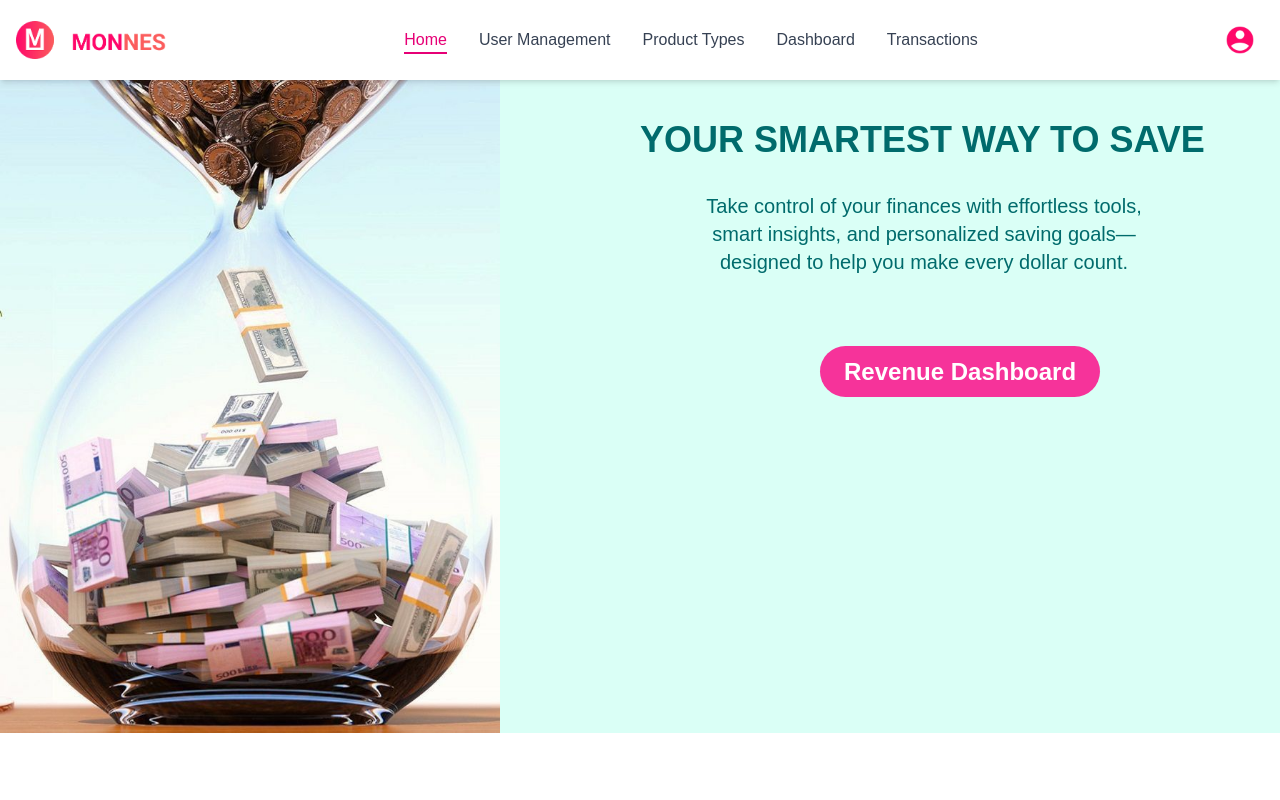
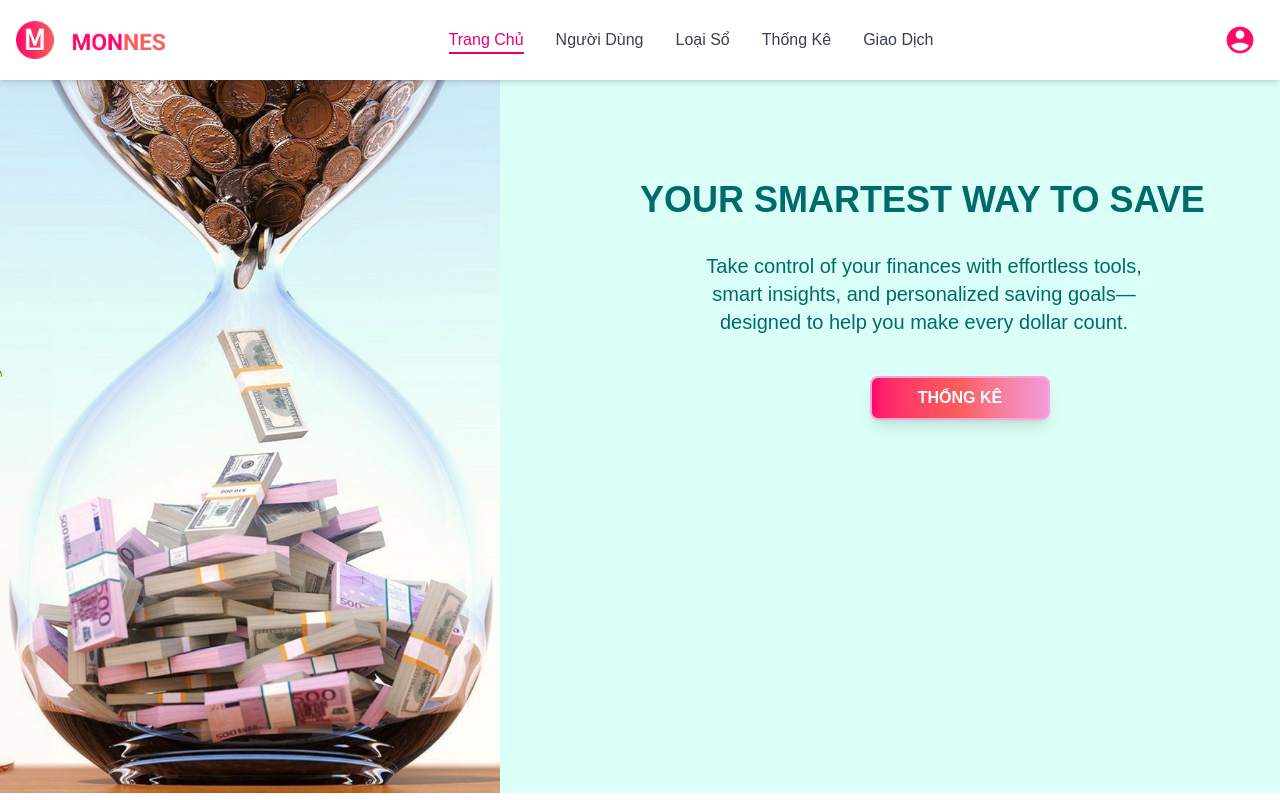
Before and after one commit to hathuanihi/MonNes_Web, a Next.js app: page /admin/home in a window 1280 px wide. Built offline with nearby package versions, Linux system fonts and the light colour scheme.

Commit message:
fixed: create a sotietkiem

```diff
--- a/src/app/admin/home/page.tsx
+++ b/src/app/admin/home/page.tsx
@@ -5,8 +5,10 @@ import image from '@/assets/download.jpg'
 export default function HomePage() {
     return (
         <div>
-            <AdminHeader />
-            <main className="bg-[#DAFFF6]">
+            <div className="fixed top-0 left-0 right-0 z-[100]">
+                <AdminHeader />
+            </div>
+            <main className="mt-15 bg-[#DAFFF6]">
                 <div className="max-w-5xl flex flex-row">
                     <div className="w-1/2 ml-0">
                         <Image
@@ -26,12 +28,12 @@ export default function HomePage() {
                             Take control of your finances with effortless tools, smart insights, and personalized saving goals—designed to help you
                             make every dollar count.
                         </p>
-                        <div className="mt-20 text-2xl">
+                        <div className="mt-10 text-base flex justify-center"> {/* Căn giữa và thu nhỏ chiều ngang nút */}
                             <a
-                                href="/admin/dashboard"
-                                className="font-bold px-6 py-3 max-w-md ml-45 bg-pink-500 text-white rounded-full hover:bg-pink-600"
+                                href="/signin"
+                                className="bg-gradient-to-r from-[#FF086A] via-[#FB5D5D] to-[#F19BDB] hover:from-pink-600 hover:to-pink-700 text-white font-bold px-3 py-2 rounded-lg shadow-lg transition-all duration-200 transform hover:scale-105 flex items-center gap-2 border-2 border-pink-300 w-[180px] justify-center"
                             >
-                                Revenue Dashboard
+                                THỐNG KÊ
                             </a>
                         </div>
                     </div>
--- a/src/app/admin/management/page.tsx
+++ b/src/app/admin/management/page.tsx
@@ -75,13 +75,15 @@ function UserListItem({ user, isSelected, onSelect }: UserListItemProps) {
                 className="mr-3 rounded-full bg-gray-200 p-0.5 object-cover flex-shrink-0"
             />
             <div className="flex-1 min-w-0">
-                <p className="font-semibold text-sm text-gray-800 truncate">{user.tenND || user.email || `User ID: ${user.maND}`}</p>
+                <p className="font-semibold text-sm text-gray-800 truncate">{user.tenND || 'Người dùng'}</p>
                 <p className="text-xs text-gray-500 truncate">{user.email || "Chưa có email"}</p>
             </div>
-            <span className={`ml-auto flex-shrink-0 pl-3 px-2 py-0.5 text-xs font-semibold rounded-full ${
-                user.vaiTro === "ADMIN" ? "bg-red-100 text-red-700" : "bg-green-100 text-green-700"
-            }`}>
-                {user.vaiTro}
+            <span className={`ml-auto flex-shrink-0 pl-3`}>
+              <span className={`flex items-center justify-center px-2 py-0.5 text-xs font-semibold rounded-full ${
+                    user.vaiTro === "ADMIN" ? "bg-red-100 text-red-700" : "bg-green-100 text-green-700"
+                }`} style={{ minWidth: 60, textAlign: 'center' }}>
+                    {user.vaiTro}
+              </span>
             </span>
         </div>
     );
@@ -102,7 +104,9 @@ function UserDetailPanel({ user, onClose, onEdit, onDelete }: UserDetailPanelPro
                 <button onClick={onClose} className="text-gray-400 hover:text-gray-600 text-3xl leading-none">&times;</button>
             </div>
             <div className="flex flex-col items-center mb-6 flex-shrink-0">
-                <Image src={UserAvatarIcon} alt="User Avatar" width={100} height={100} className="rounded-full mb-3 border-2 border-pink-300 shadow-sm"/>
+                <div className="w-24 h-24 rounded-full bg-pink-300 flex items-center justify-center mb-3">
+                            <span className="text-6xl text-white">👤</span>
+                </div>
                 <h3 className="text-xl font-bold text-gray-800">{user.tenND || "Chưa cập nhật tên"}</h3>
                 <p className="text-sm text-gray-500">{user.email}</p>
                 <p className={`text-xs font-semibold px-2 py-0.5 rounded-full mt-2 ${user.vaiTro === "ADMIN" ? "bg-red-200 text-red-800" : "bg-green-200 text-green-800"}`}>{user.vaiTro}</p>
@@ -140,9 +144,6 @@ function UserDetailPanel({ user, onClose, onEdit, onDelete }: UserDetailPanelPro
                 ) : ( <p className="text-gray-500 italic">Chưa có sổ tiết kiệm nào.</p> )}
             </div>
             {/* Nút hành động */}
-            <div className="mt-auto pt-4 border-t border-gray-200 flex space-x-3 flex-shrink-0">
-                <button onClick={() => onEdit(user)} className="flex-1 bg-pink-500 hover:bg-pink-600 text-white font-semibold py-2.5 px-4 rounded-md transition-colors shadow-sm">Sửa thông tin</button>
-            </div>
         </div>
     );
 }
@@ -227,7 +228,9 @@ export default function UserManagementPage() {
 
     return (
         <div className="min-h-screen flex flex-col bg-gray-50">
-            <AdminHeader />
+            <div className="fixed top-0 left-0 right-0 z-[100]">
+                <AdminHeader />
+            </div>
             {/* Banner Tiêu đề Trang - KHÔNG sticky, cho phép cuộn */}
             <div className="w-full" style={{marginTop: '5rem'}}>
                 <h1
--- a/src/app/page.tsx
+++ b/src/app/page.tsx
@@ -5,7 +5,9 @@ import image from '@/assets/download.jpg'
 export default function HomePage() {
     return (
         <div>
+            <div className="fixed top-0 left-0 right-0 z-[100]">
                 <Header />
+            </div>
             <main className="mt-15 bg-[#DAFFF6]">
                 <div className="max-w-5xl flex flex-row">
                     <div className="w-1/2 ml-0">
@@ -26,12 +28,12 @@ export default function HomePage() {
                             Take control of your finances with effortless tools, smart insights, and personalized saving goals—designed to help you
                             make every dollar count.
                         </p>
-            <div className="mt-20 text-2xl">
+                        <div className="mt-10 text-base flex justify-center"> {/* Căn giữa và thu nhỏ chiều ngang nút */}
                             <a
                                 href="/signin"
-                className="font-bold px-6 py-3 max-w-md ml-45 bg-pink-500 text-white rounded-full hover:bg-pink-600"
+                                className="bg-gradient-to-r from-[#FF086A] via-[#FB5D5D] to-[#F19BDB] hover:from-pink-600 hover:to-pink-700 text-white font-bold px-3 py-2 rounded-lg shadow-lg transition-all duration-200 transform hover:scale-105 flex items-center gap-2 border-2 border-pink-300 w-[180px] justify-center"
                             >
-                New Savings
+                                ĐĂNG NHẬP
                             </a>
                         </div>
                     </div>
--- a/src/components/header/AdminHeader.tsx
+++ b/src/components/header/AdminHeader.tsx
@@ -31,11 +31,11 @@ const AdminHeader = () => {
     };
 
     const navLinks = [
-        { href: "/admin/home", label: "Home" },
-        { href: "/admin/management", label: "User Management" }, // Rõ ràng hơn
-        { href: "/admin/savings-products-management", label: "Product Types" }, // Link tới trang quản lý loại sổ
-        { href: "/admin/dashboard", label: "Dashboard" }, // Trang thống kê doanh thu
-        { href: "/admin/transactions", label: "Transactions" }, // Trang quản lý giao dịch
+        { href: "/admin/home", label: "Trang Chủ" },
+        { href: "/admin/management", label: "Người Dùng" }, // Rõ ràng hơn
+        { href: "/admin/savings-products-management", label: "Loại Sổ" }, // Link tới trang quản lý loại sổ
+        { href: "/admin/dashboard", label: "Thống Kê" }, // Trang thống kê doanh thu
+        { href: "/admin/transactions", label: "Giao Dịch" }, // Trang quản lý giao dịch
     ];
 
     return (
--- a/src/components/modal/SavingsProductFormModal.tsx
+++ b/src/components/modal/SavingsProductFormModal.tsx
@@ -94,10 +94,10 @@ export default function SavingsProductFormModal({
     if (!isOpen) return null;
 
     return (
-        <div className="fixed inset-0 bg-gray-800 bg-opacity-75 overflow-y-auto h-full w-full flex items-center justify-center z-[100] p-4">
+        <div className="fixed inset-0 bg-black bg-opacity-75 overflow-y-auto h-full w-full flex items-center justify-center z-[100] p-4">
             <div className="relative mx-auto p-6 border w-full max-w-lg md:max-w-xl shadow-xl rounded-xl bg-white transform transition-all duration-300 scale-95 opacity-0 animate-modalShow">
                 <form onSubmit={handleSubmit} className="space-y-4">
-                    <h3 className="text-xl font-semibold text-pink-600 mb-5">
+                    <h3 className="text-2xl text-center font-semibold text-pink-600 mb-5">
                         {formData.maSo ? "Chỉnh Sửa Sản Phẩm Sổ Tiết Kiệm" : "Thêm Sản Phẩm Sổ Tiết Kiệm Mới"}
                     </h3>
 
```
Also changed, not shown: src/app/admin/savings-products-management/page.tsx (+32 -8 lines), src/app/admin/management/update-profile/page.tsx (added), src/components/Header_SignIn.tsx (added), src/components/SavingsProductFormModal.tsx (deleted), src/components/UserHeader.tsx (added). Lines whose indentation alone changed are shown as unchanged.
